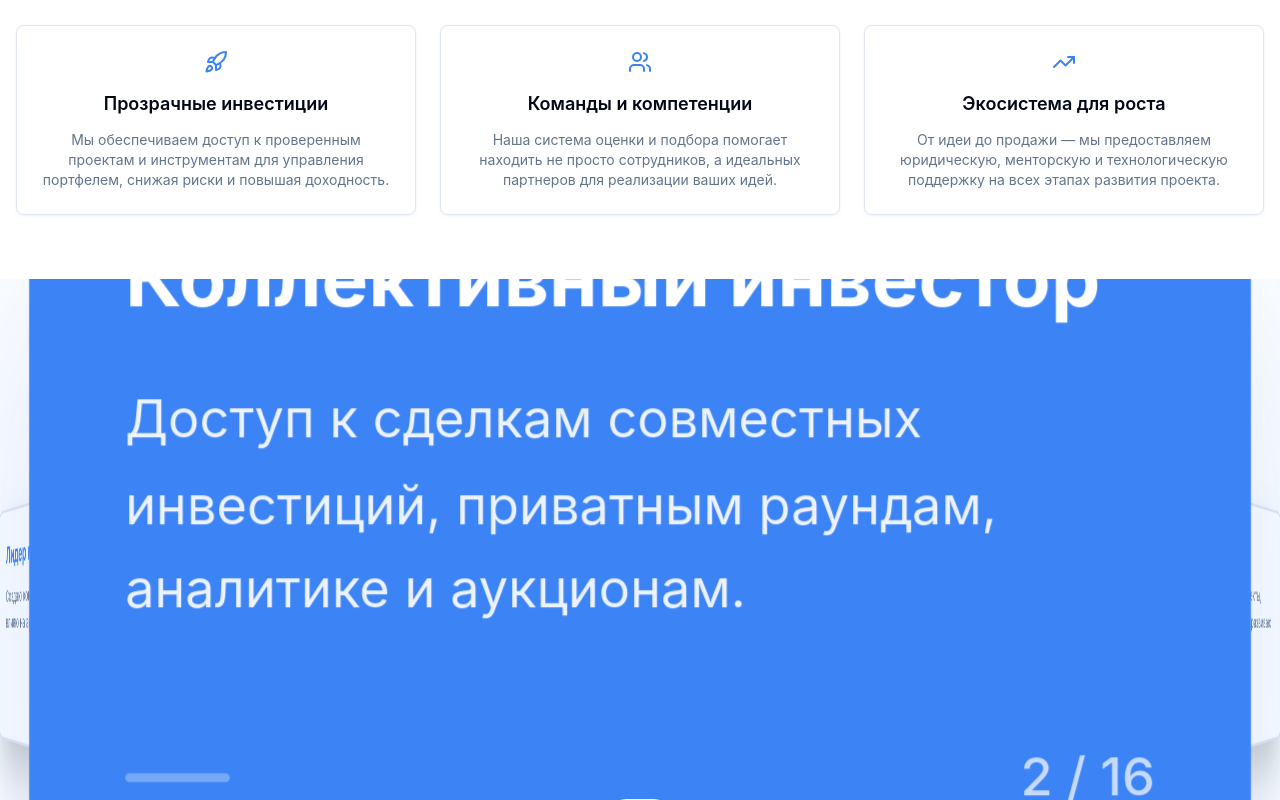
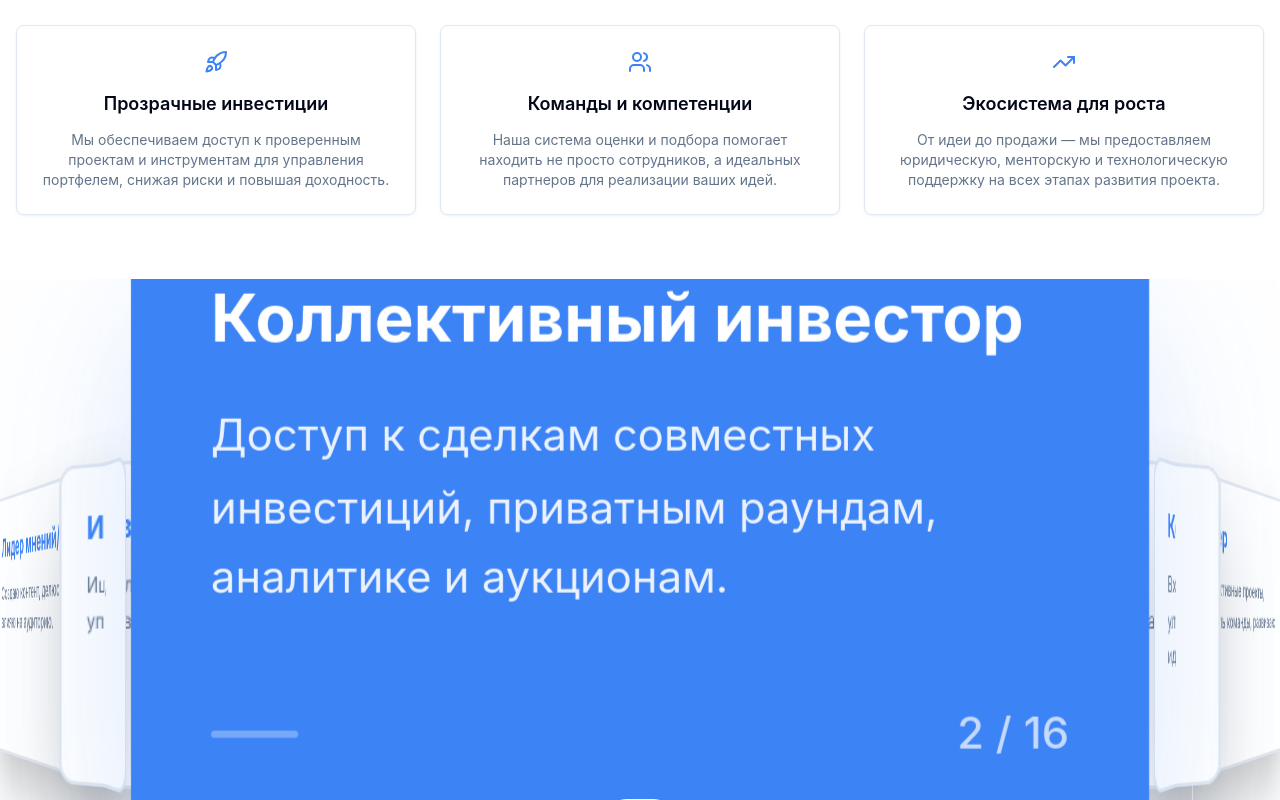
Before and after one commit to tbn01-acc/investex-launchpad, a React (Vite) app: page / in a window 1280 px wide. Shown: the part 820-1620 px from the top of the page. Built offline with nearby package versions, Linux system fonts and the light colour scheme.

Commit message:
Revert active card size

```diff
--- a/src/components/RoleAnimator.tsx
+++ b/src/components/RoleAnimator.tsx
@@ -61,7 +61,7 @@ const RoleAnimator = () => {
 
     // Calculate rotation and scale
     const rotationY = (angle * 180) / Math.PI;
-    const scale = isActive ? 1.2 : 0.9;
+    const scale = 1; // Same size for all cards
     const elevationY = isActive ? -30 : 0;
 
     // Bring active card significantly forward and center it
```
